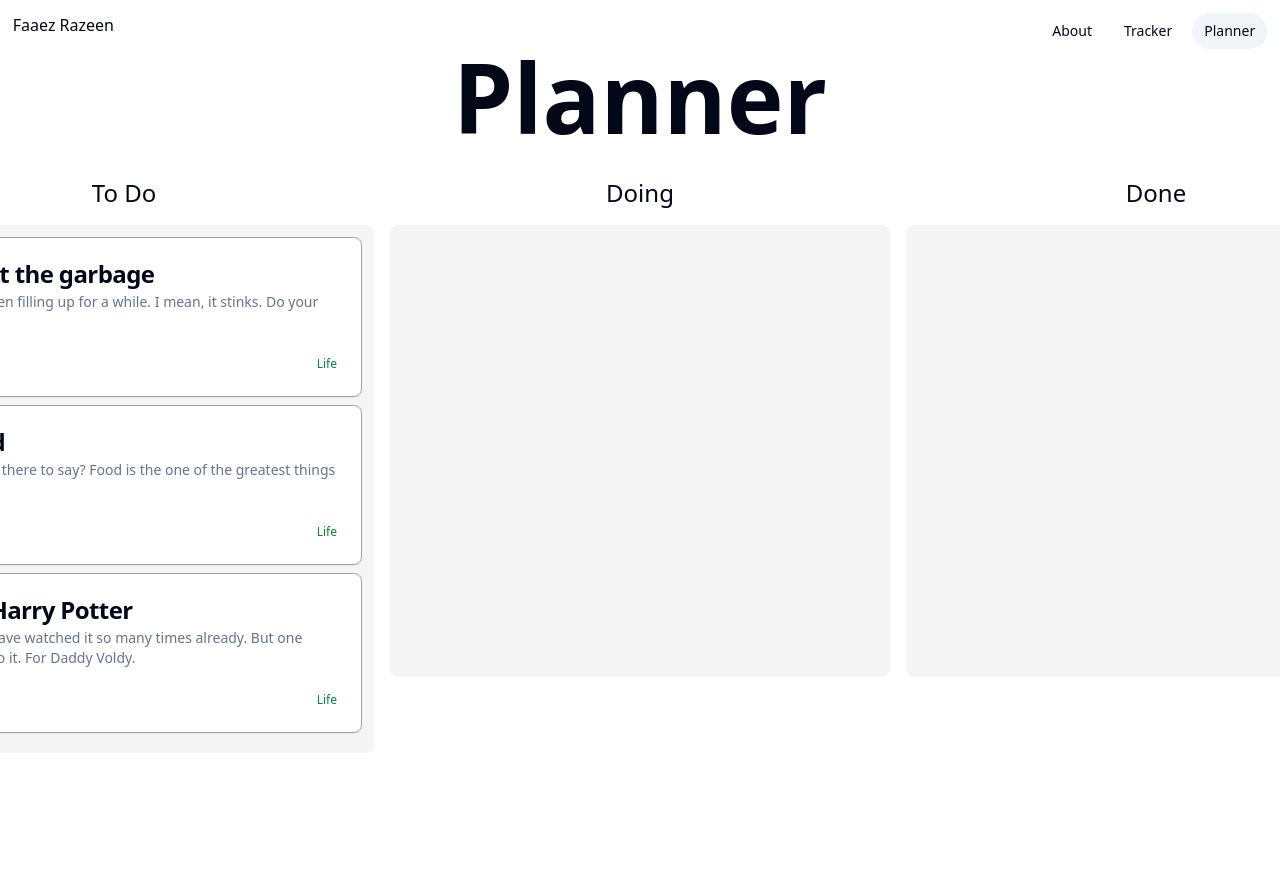
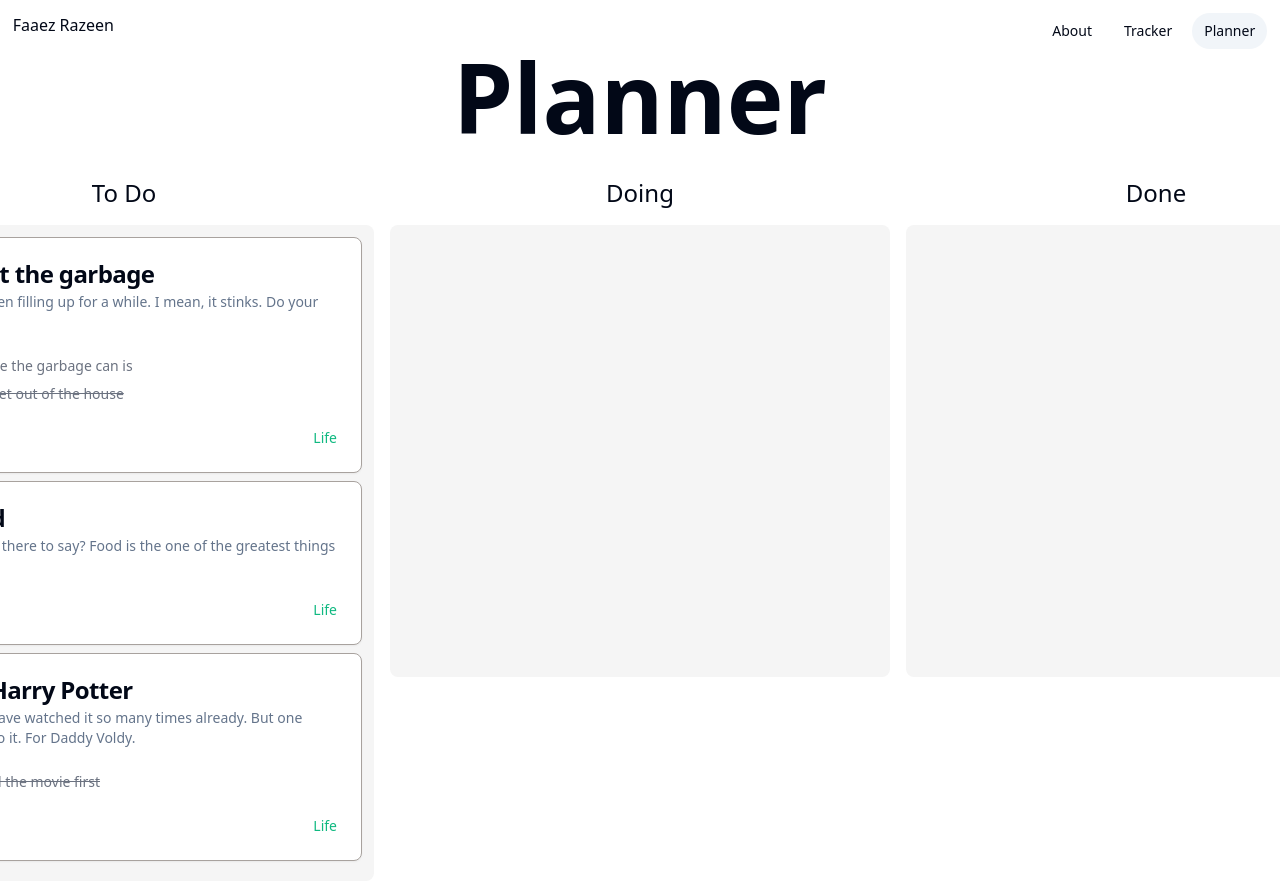
Before and after one commit to blazyy/planner, a Next.js app: page /planner in a window 1280 px wide. Shown: the top 881 px of the page. Built offline with nearby package versions, Linux system fonts and the light colour scheme.

Commit message:
Add subtasks

```diff
--- /dev/null
+++ b/components/planner/TaskColumns/SubTask.tsx
@@ -0,0 +1,35 @@
+import { useContext } from 'react'
+
+import { Checkbox } from '@/components/ui/checkbox'
+import { PlannerContext } from './TaskColumns'
+import { produce } from 'immer'
+
+type SubTaskProps = {
+  id: string
+  index: number
+}
+
+export const SubTask = ({ id, index }: SubTaskProps) => {
+  const { data, setData } = useContext(PlannerContext)!
+  const subTask = data.subTasks[id]
+  const checkBoxId = `${id}-${index}`
+  return (
+    <div key={checkBoxId} className='flex gap-2 items-center'>
+      <Checkbox
+        id={checkBoxId}
+        className='text-gray-500'
+        checked={subTask.checked}
+        onCheckedChange={(isChecked) => {
+          setData(
+            produce((draft) => {
+              draft.subTasks[id].checked = Boolean(isChecked)
+            })
+          )
+        }}
+      />
+      <label htmlFor={checkBoxId} className={`text-sm text-gray-500 ${subTask.checked ? 'line-through' : ''}`}>
+        {subTask.title}
+      </label>
+    </div>
+  )
+}
--- a/components/planner/TaskColumns/TaskCard.tsx
+++ b/components/planner/TaskColumns/TaskCard.tsx
@@ -5,42 +5,49 @@ import { Draggable } from '@hello-pangea/dnd'
 import { Checkbox } from '@/components/ui/checkbox'
 import { Card, CardContent, CardDescription, CardHeader, CardTitle, CardFooter } from '@/components/ui/card'
 import { PlannerContext } from './TaskColumns'
+import { SubTask } from './SubTask'
 
 type TaskCardProps = {
   index: number
   id: string
-  title: string
-  category: string
-  content: string
-  checked: boolean
 }
 
-export const TaskCard = ({ index, id, title, category, content, checked }: TaskCardProps) => {
-  const { setData } = useContext(PlannerContext)!
+export const TaskCard = ({ index, id }: TaskCardProps) => {
+  const { data, setData } = useContext(PlannerContext)!
+  const task = data.taskCards[id]
+  const { title, category, content, checked } = task
   return (
     <Draggable draggableId={id} index={index}>
       {(provided, snapshot) => (
         <div {...provided.draggableProps} {...provided.dragHandleProps} ref={provided.innerRef}>
-          <Card className={`border-stone-400 mb-2 ${snapshot.isDragging ? '' : ''}`}>
+          <Card
+            className={`border-stone-400 mb-2 ${snapshot.isDragging ? 'border-4 border-dashed border-teal-400' : ''}`}
+          >
             <CardHeader>
               <div className='flex flex-row justify-between'>
                 <CardTitle>{title}</CardTitle>
               </div>
               <CardDescription>{content}</CardDescription>
             </CardHeader>
-            {/* <CardContent></CardContent> */}
+            {task.subTasks.length > 0 && (
+              <CardContent className='flex flex-col gap-2'>
+                {task.subTasks.map((subTaskId, index) => (
+                  <SubTask key={subTaskId} id={subTaskId} index={index} />
+                ))}
+              </CardContent>
+            )}
             <CardFooter className='flex justify-between'>
               <Checkbox
                 checked={checked}
                 onCheckedChange={(isChecked) => {
                   setData(
                     produce((draft) => {
-                      draft.cards[id].checked = Boolean(isChecked)
+                      draft.taskCards[id].checked = Boolean(isChecked)
                     })
                   )
                 }}
               />
-              <p className='text-xs text-right text-green-700'>{category}</p>
+              <p className='text-sm text-right text-emerald-500'>{category}</p>
             </CardFooter>
           </Card>
         </div>
--- a/components/planner/TaskColumns/TaskColumn.tsx
+++ b/components/planner/TaskColumns/TaskColumn.tsx
@@ -1,7 +1,8 @@
 import { Droppable, Draggable } from '@hello-pangea/dnd'
 
 import { TaskCard } from './TaskCard'
-import React from 'react'
+import { useContext } from 'react'
+import { PlannerContext } from './TaskColumns'
 
 export type ColumnInfoType = {
   id: string
@@ -9,23 +10,30 @@ export type ColumnInfoType = {
   cardIds: string[]
 }
 
-export type CardInfoType = {
+export type SubTaskInfoType = {
+  id: string
+  title: string
+  checked: boolean
+}
+
+export type TaskCardInfoType = {
   id: string
   title: string
   category: string
   content: string
   checked: boolean
+  subTasks: string[] | []
 }
 
 type TaskColumnProps = {
   index: number
-  columnInfo: ColumnInfoType
-  cards: CardInfoType[]
+  columnId: string
 }
 
-// const TaskColumnWrapper = ({ children }: { children: JSX.Element }) => {}
-
-export const TaskColumn = ({ index, columnInfo, cards }: TaskColumnProps) => {
+export const TaskColumn = ({ index, columnId }: TaskColumnProps) => {
+  const { data } = useContext(PlannerContext)!
+  const columnInfo = data.columns[columnId]
+  const taskCards = columnInfo.cardIds.map((cardId) => data.taskCards[cardId])
   return (
     <Draggable draggableId={columnInfo.id} index={index}>
       {(provided) => (
@@ -42,17 +50,9 @@ export const TaskColumn = ({ index, columnInfo, cards }: TaskColumnProps) => {
                   snapshot.isDraggingOver ? 'bg-neutral-200' : 'bg-neutral-100'
                 }`}
               >
-                {cards.map((card, index) => (
-                  <TaskCard
-                    key={card.id}
-                    index={index}
-                    id={card.id}
-                    title={card.title}
-                    category={card.category}
-                    content={card.content}
-                    checked={card.checked}
-                  />
-                ))}
+                {taskCards.map((taskCard, index) => {
+                  return <TaskCard key={taskCard.id} index={index} id={taskCard.id} />
+                })}
                 {provided.placeholder}
               </div>
             )}
--- a/components/planner/TaskColumns/TaskColumns.tsx
+++ b/components/planner/TaskColumns/TaskColumns.tsx
@@ -5,19 +5,23 @@ import { useState, createContext, Dispatch, SetStateAction } from 'react'
 
 import { onDragEnd } from './utils'
 import initialData from './initial-data'
-import { CardInfoType, ColumnInfoType, TaskColumn } from './TaskColumn'
+import { TaskCardInfoType, ColumnInfoType, SubTaskInfoType, TaskColumn } from './TaskColumn'
 
 export type PlannerDataType = {
-  cards: {
-    [cardId: string]: CardInfoType
-  }
   columns: {
     [columnId: string]: ColumnInfoType
   }
   columnOrder: string[]
+  taskCards: {
+    [taskCardId: string]: TaskCardInfoType
+  }
+  subTasks: {
+    [taskId: string]: SubTaskInfoType
+  }
 }
 
 type PlannerContextType = {
+  data: PlannerDataType
   setData: Dispatch<SetStateAction<PlannerDataType>>
 }
 
@@ -27,7 +31,7 @@ export const TaskColumns = () => {
   const [data, setData] = useState<PlannerDataType>(initialData)
 
   return (
-    <PlannerContext.Provider value={{ setData }}>
+    <PlannerContext.Provider value={{ data, setData }}>
       <DragDropContext
         onDragEnd={(result) => {
           onDragEnd(result, data, setData)
@@ -37,11 +41,9 @@ export const TaskColumns = () => {
         <Droppable droppableId='all-columns' direction='horizontal' type='column'>
           {(provided) => (
             <div className='flex flex-row' {...provided.droppableProps} ref={provided.innerRef}>
-              {data.columnOrder.map((columnId, index) => {
-                const columnInfo = data.columns[columnId]
-                const cards = columnInfo.cardIds.map((cardId) => data.cards[cardId])
-                return <TaskColumn key={columnId} index={index} columnInfo={columnInfo} cards={cards} />
-              })}
+              {data.columnOrder.map((columnId, index) => (
+                <TaskColumn key={columnId} index={index} columnId={columnId} />
+              ))}
               {provided.placeholder}
             </div>
           )}
--- a/components/planner/TaskColumns/initial-data.js
+++ b/components/planner/TaskColumns/initial-data.js
@@ -1,32 +1,9 @@
 const initialData = {
-  cards: {
-    'card-1': {
-      id: 'card-1',
-      title: 'Take out the garbage',
-      category: 'Life',
-      content: 'Bro, it has been filling up for a while. I mean, it stinks. Do your chores.',
-      checked: false,
-    },
-    'card-2': {
-      id: 'card-2',
-      title: 'Eat food',
-      category: 'Life',
-      content: 'What more is there to say? Food is the one of the greatest things in life.',
-      checked: true,
-    },
-    'card-3': {
-      id: 'card-3',
-      title: 'Watch Harry Potter',
-      category: 'Life',
-      content: 'I know, you have watched it so many times already. But one more time. Do it. For Daddy Voldy.',
-      checked: false,
-    },
-  },
   columns: {
     'column-1': {
       id: 'column-1',
       title: 'To Do',
-      cardIds: ['card-1', 'card-2', 'card-3'],
+      cardIds: ['taskcard-1', 'taskcard-2', 'taskcard-3'],
     },
     'column-2': {
       id: 'column-2',
@@ -40,6 +17,49 @@ const initialData = {
     },
   },
   columnOrder: ['column-1', 'column-2', 'column-3'],
+  taskCards: {
+    'taskcard-1': {
+      id: 'taskcard-1',
+      title: 'Take out the garbage',
+      category: 'Life',
+      content: 'Bro, it has been filling up for a while. I mean, it stinks. Do your chores.',
+      checked: false,
+      subTasks: ['subtask-1', 'subtask-2'],
+    },
+    'taskcard-2': {
+      id: 'taskcard-2',
+      title: 'Eat food',
+      category: 'Life',
+      content: 'What more is there to say? Food is the one of the greatest things in life.',
+      checked: true,
+      subTasks: [],
+    },
+    'taskcard-3': {
+      id: 'taskcard-3',
+      title: 'Watch Harry Potter',
+      category: 'Life',
+      content: 'I know, you have watched it so many times already. But one more time. Do it. For Daddy Voldy.',
+      checked: false,
+      subTasks: ['subtask-3'],
+    },
+  },
+  subTasks: {
+    'subtask-1': {
+      id: 'subtask-1',
+      title: 'Find where the garbage can is',
+      checked: false,
+    },
+    'subtask-2': {
+      id: 'subtask-2',
+      title: 'Actually get out of the house',
+      checked: true,
+    },
+    'subtask-3': {
+      id: 'subtask-3',
+      title: 'Download the movie first',
+      checked: true,
+    },
+  },
 }
 
 export default initialData
```
